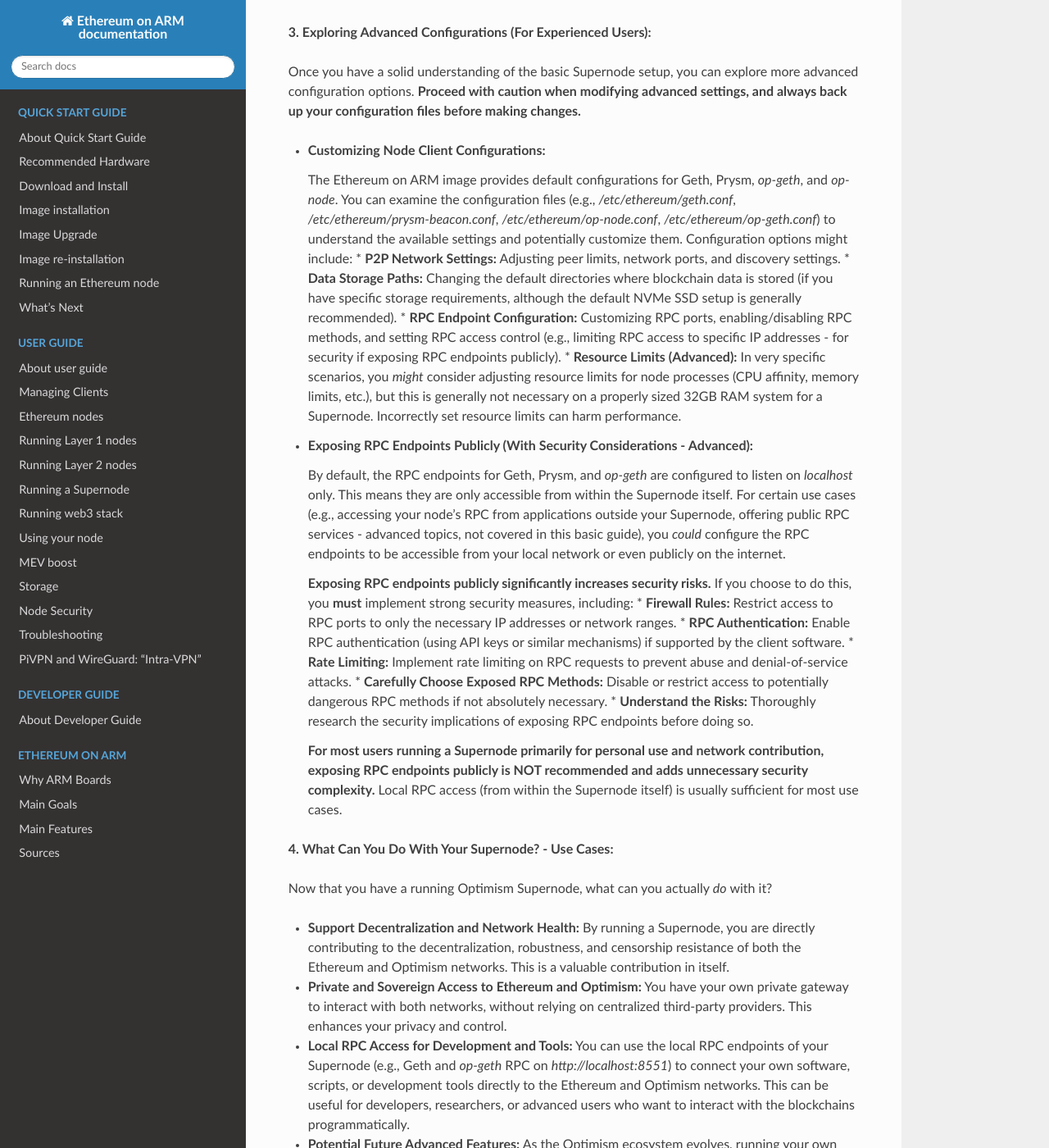
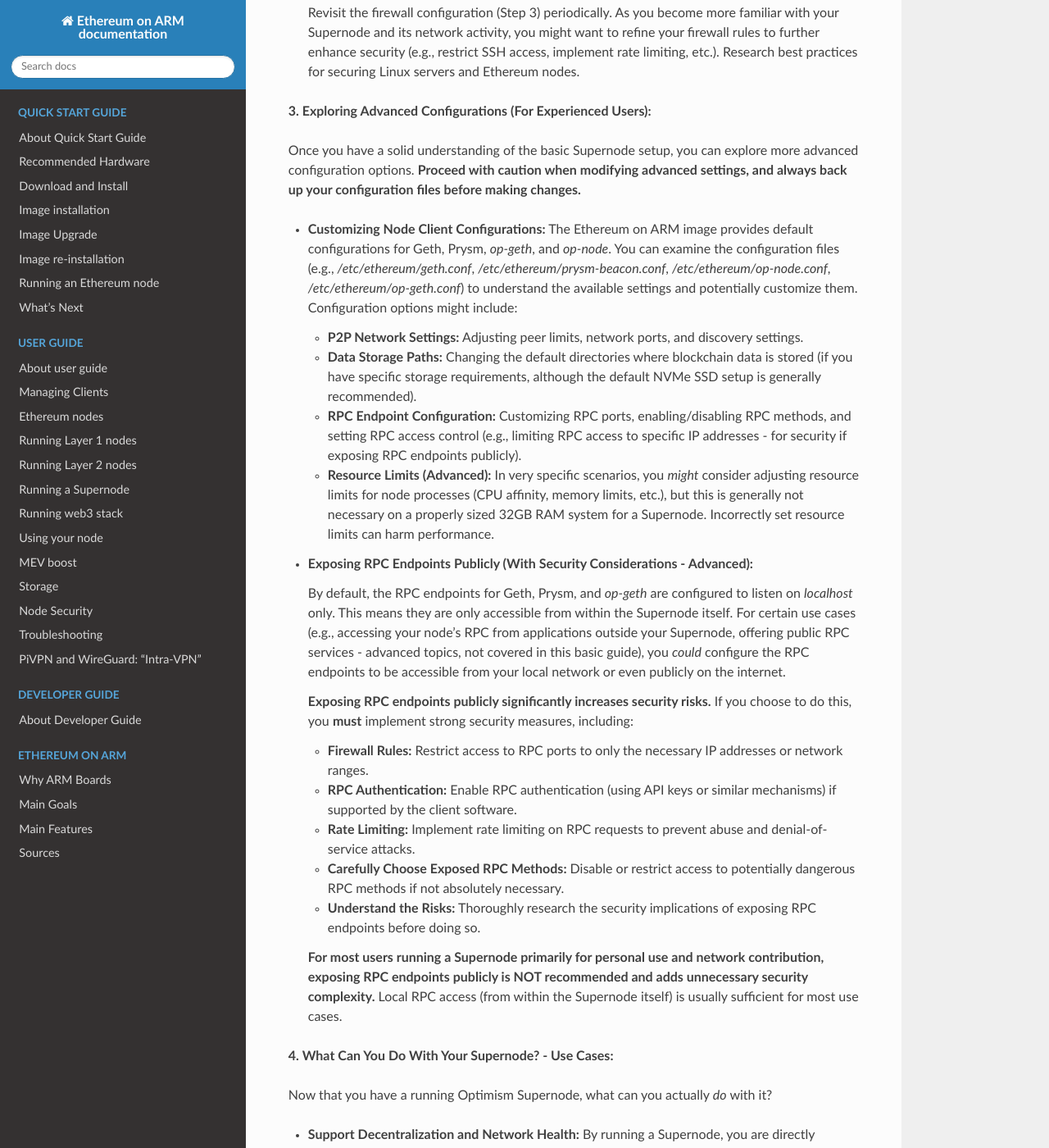
Before and after one commit to EOA-Blockchain-Labs/ethereumonarm, a Sphinx documentation site: the page built from docs/user-guide/optimism-node.rst, in a window 1280 px wide and 1400 px high, scrolled down 29537 px. Shown: the whole window at 82% size. Built offline with Sphinx 7.4.7 and the Read the Docs theme 3.1.0, drawn with Linux system fonts in a browser that asks for light colours; some of the changed text lies outside the part shown.

Commit message:
Improve doc

```diff
--- a/docs/user-guide/optimism-node.rst
+++ b/docs/user-guide/optimism-node.rst
@@ -1020,19 +1021,19 @@
 
 Once you have a solid understanding of the basic Supernode setup, you can explore more advanced configuration options. **Proceed with caution when modifying advanced settings, and always back up your configuration files before making changes.**
 
-*   **Customizing Node Client Configurations:**
+*   **Customizing Node Client Configurations:** The Ethereum on ARM image provides default configurations for Geth, Prysm, `op-geth`, and `op-node`.  You can examine the configuration files (e.g., `/etc/ethereum/geth.conf`, `/etc/ethereum/prysm-beacon.conf`, `/etc/ethereum/op-node.conf`, `/etc/ethereum/op-geth.conf`) to understand the available settings and potentially customize them.  Configuration options might include:
 
-    The Ethereum on ARM image provides default configurations for Geth, Prysm, `op-geth`, and `op-node`.  You can examine the configuration files (e.g., `/etc/ethereum/geth.conf`, `/etc/ethereum/prysm-beacon.conf`, `/etc/ethereum/op-node.conf`, `/etc/ethereum/op-geth.conf`) to understand the available settings and potentially customize them.  Configuration options might include:
-    *   **P2P Network Settings:**  Adjusting peer limits, network ports, and discovery settings.
-    *   **Data Storage Paths:**  Changing the default directories where blockchain data is stored (if you have specific storage requirements, although the default NVMe SSD setup is generally recommended).
-    *   **RPC Endpoint Configuration:**  Customizing RPC ports, enabling/disabling RPC methods, and setting RPC access control (e.g., limiting RPC access to specific IP addresses - for security if exposing RPC endpoints publicly).
-    *   **Resource Limits (Advanced):** In very specific scenarios, you *might* consider adjusting resource limits for node processes (CPU affinity, memory limits, etc.), but this is generally not necessary on a properly sized 32GB RAM system for a Supernode.  Incorrectly set resource limits can harm performance.
+    *  **P2P Network Settings:**  Adjusting peer limits, network ports, and discovery settings.
+    *  **Data Storage Paths:**  Changing the default directories where blockchain data is stored (if you have specific storage requirements, although the default NVMe SSD setup is generally recommended).
+    *  **RPC Endpoint Configuration:**  Customizing RPC ports, enabling/disabling RPC methods, and setting RPC access control (e.g., limiting RPC access to specific IP addresses - for security if exposing RPC endpoints publicly).
+    *  **Resource Limits (Advanced):** In very specific scenarios, you *might* consider adjusting resource limits for node processes (CPU affinity, memory limits, etc.), but this is generally not necessary on a properly sized 32GB RAM system for a Supernode.  Incorrectly set resource limits can harm performance.
 
 *   **Exposing RPC Endpoints Publicly (With Security Considerations - Advanced):**
 
     By default, the RPC endpoints for Geth, Prysm, and `op-geth` are configured to listen on `localhost` only. This means they are only accessible from within the Supernode itself.  For certain use cases (e.g., accessing your node's RPC from applications outside your Supernode, offering public RPC services - advanced topics, not covered in this basic guide), you *could* configure the RPC endpoints to be accessible from your local network or even publicly on the internet.
 
     **Exposing RPC endpoints publicly significantly increases security risks.** If you choose to do this, you **must** implement strong security measures, including:
+
     *   **Firewall Rules:**  Restrict access to RPC ports to only the necessary IP addresses or network ranges.
     *   **RPC Authentication:**  Enable RPC authentication (using API keys or similar mechanisms) if supported by the client software.
     *   **Rate Limiting:** Implement rate limiting on RPC requests to prevent abuse and denial-of-service attacks.
```
Also changed, not shown: other parts of docs/user-guide/optimism-node.rst (+1 -0 lines).
